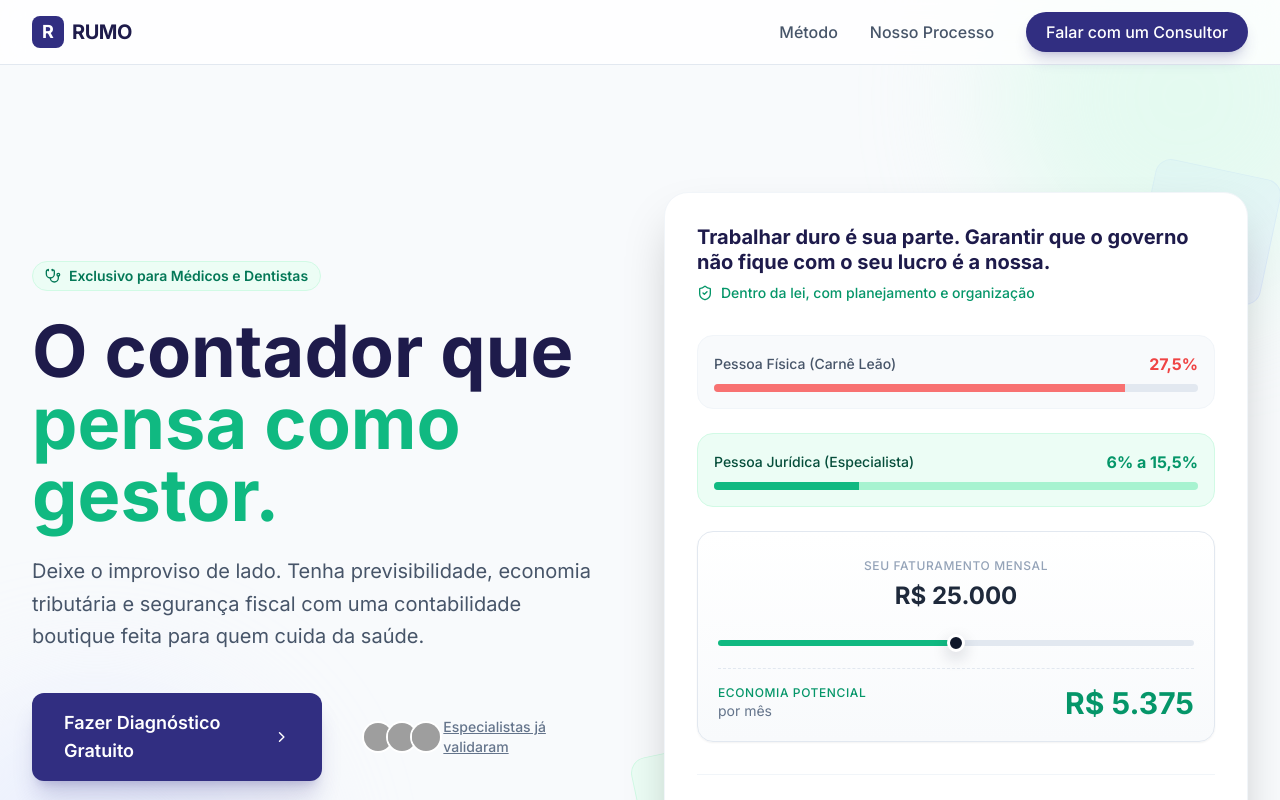
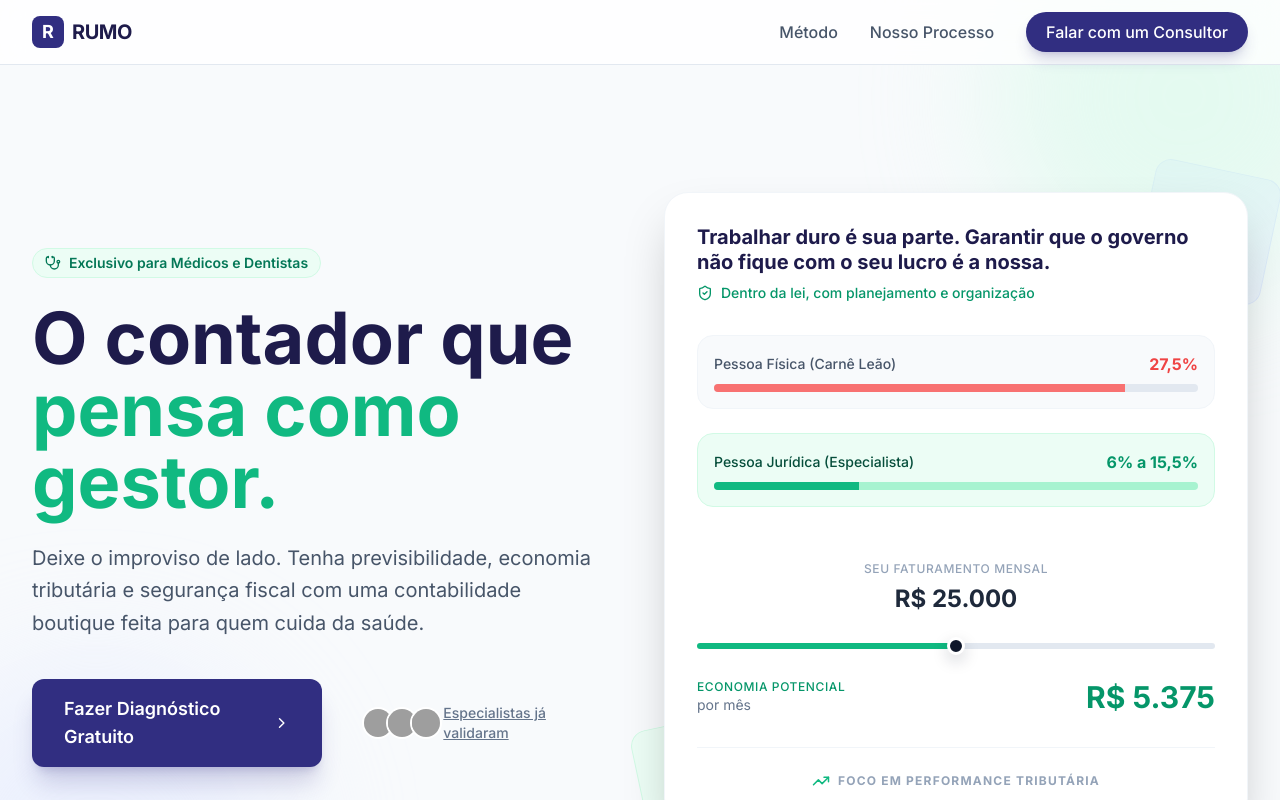
Before and after one commit to joaopschultz/rumocontabilidade, a React (Vite) app: page / in a window 1280 px wide. Shown: the top 800 px of the page. Built offline with nearby package versions, Linux system fonts and the light colour scheme; grey boxes are pictures that could not be loaded.

Commit message:
Update SavingsSlider.tsx

```diff
--- a/components/SavingsSlider.tsx
+++ b/components/SavingsSlider.tsx
@@ -67,11 +67,11 @@ export default function SavingsSlider({
     [sliderPos, min, max, inflectionPoint, inflectionSliderPos]
   );
 
-  const savings = useMemo(() => revenue * deltaPct, [revenue, deltaPct]);
+  const savingsPerMonth = useMemo(() => revenue * deltaPct, [revenue, deltaPct]);
 
   return (
-    <div className="mt-4 rounded-2xl border border-slate-200 bg-gradient-to-b from-white to-slate-50 p-5 shadow-sm">
-      {/* Faturamento + Slider */}
+    <div className="mt-6 pt-6">
+      {/* Faturamento */}
       <div className="text-center">
         <span className="text-xs uppercase tracking-wider text-slate-400 font-medium">
           Seu faturamento mensal
@@ -85,6 +85,7 @@ export default function SavingsSlider({
         </div>
       </div>
 
+      {/* Slider */}
       <div className="mt-4">
         <input
           type="range"
@@ -108,11 +109,8 @@ export default function SavingsSlider({
         />
       </div>
 
-      {/* Divisor sutil */}
-      <div className="my-4 border-t border-dashed border-slate-200"></div>
-
-      {/* Resultado */}
-      <div className="flex items-center justify-between">
+      {/* Resultado - economia por mês */}
+      <div className="mt-6 flex items-center justify-between">
         <div>
           <div className="text-xs uppercase tracking-wider text-emerald-600 font-medium">
             Economia potencial
@@ -124,7 +122,7 @@ export default function SavingsSlider({
             isDragging ? "scale-110" : ""
           }`}
         >
-          {formatBRL(savings)}
+          {formatBRL(savingsPerMonth)}
         </div>
       </div>
     </div>
```
